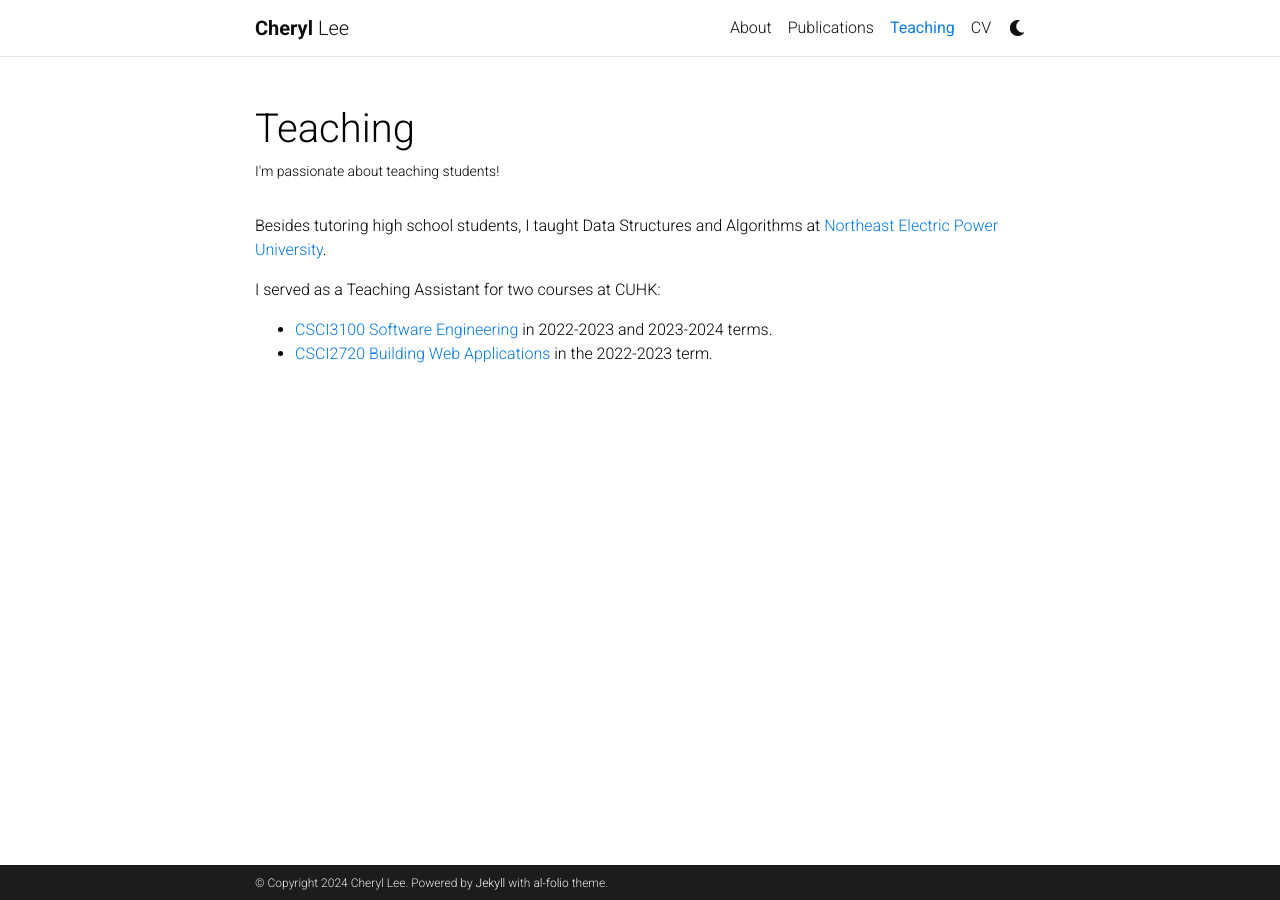
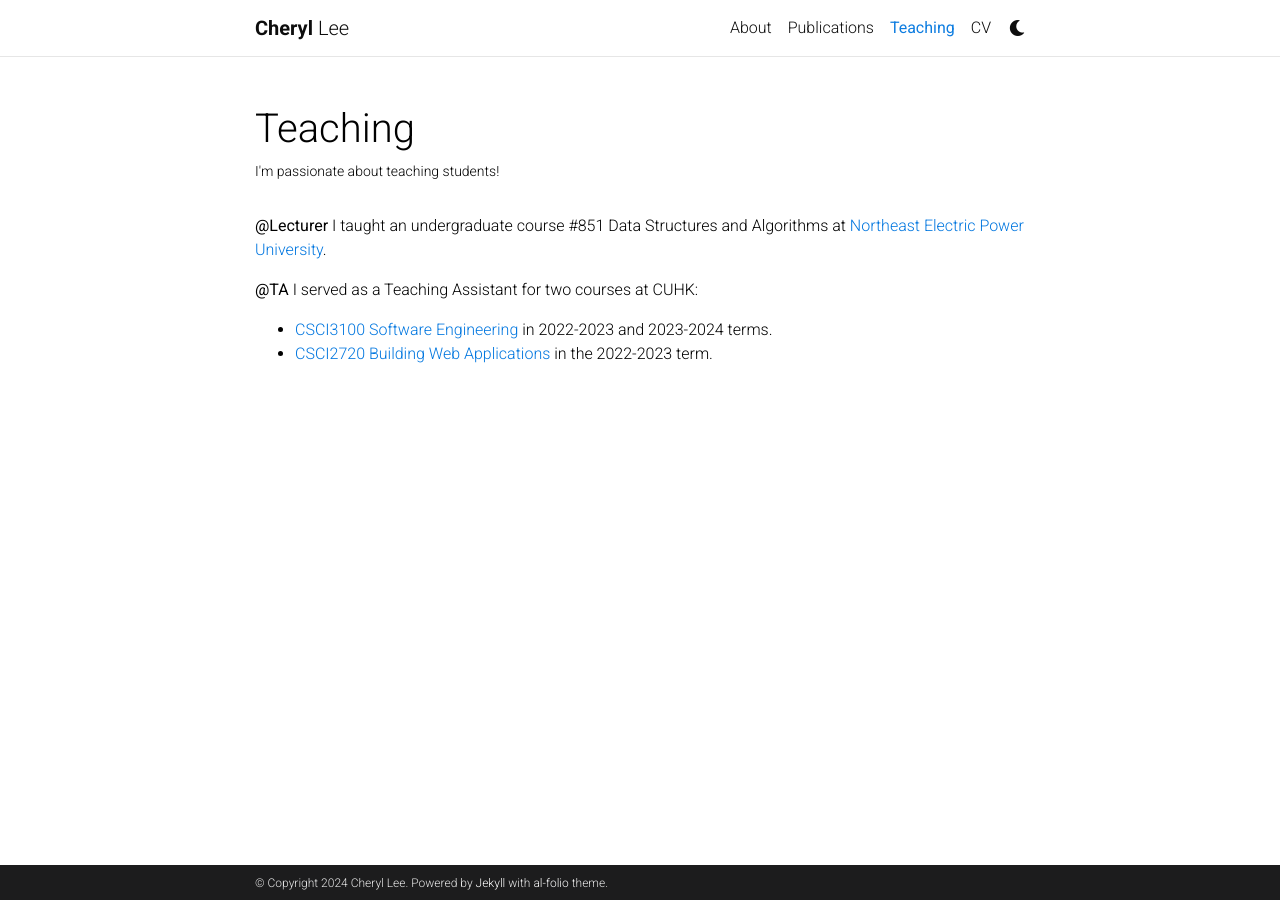
Before and after one commit to BEbillionaireUSD/BEbillionaireUSD.github.io, a Jekyll site: the page built from _pages/teaching.md, in a window 1280 px wide. Built offline with Jekyll 4.4.1, drawn with Linux system fonts in a browser that asks for light colours; comment, search, counter and statistics services are not loaded; a style sheet for code colours, icons or effects is not loaded.

Commit message:
Update CV

```diff
--- a/_pages/teaching.md
+++ b/_pages/teaching.md
@@ -7,8 +7,8 @@ nav: true
 nav_order: 2
 ---
 
-Besides tutoring high school students, I taught Data Structures and Algorithms at <a href="https://en.neepu.edu.cn/">Northeast Electric Power University</a>.
+<b>@Lecturer</b>  I taught an undergraduate course #851 Data Structures and Algorithms at <a href="https://en.neepu.edu.cn/">Northeast Electric Power University</a>.
 
-I served as a Teaching Assistant for two courses at CUHK:
+<b>@TA</b>  I served as a Teaching Assistant for two courses at CUHK:
 - <a href="https://proj.cse.cuhk.edu.hk/csci3100/">CSCI3100 Software Engineering</a> in 2022-2023 and 2023-2024 terms.
 - <a href="https://www.cse.cuhk.edu.hk/academics/ug-course-list/csci2720/">CSCI2720 Building Web Applications</a> in the 2022-2023 term.
```
Also changed, not shown: 1 other file.
